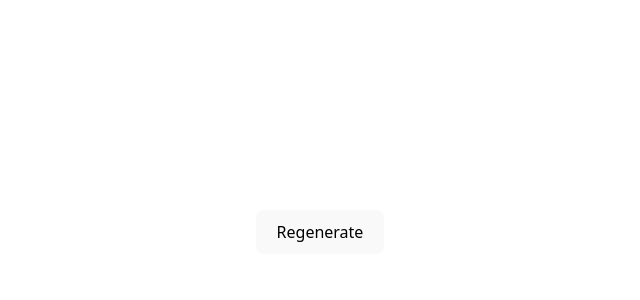
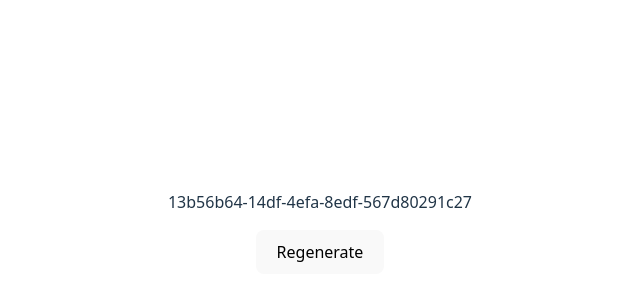
Before and after one commit to patrykomiotek/bosapp, a React (Vite) app: page / in a window 1280 px wide. Shown: the part 176-476 px from the top of the page, without its empty margins (320-960 px from the left). Built offline with nearby package versions, Linux system fonts and the light colour scheme.

Commit message:
feat: with useState and array destrucurization

```diff
--- a/src/components/Generator.tsx
+++ b/src/components/Generator.tsx
@@ -3,18 +3,15 @@ import { useState } from "react";
 import { Text } from "../ui/Text";
 
 function Generator() {
-  const state = useState(); // [0 - value, 1 - fn setter]
-  let uuid = uuidv4();
+  const [uuid, setUuid] = useState(uuidv4()); // [0 - value, 1 - fn setter]
 
   const handleClick = () => {
-    uuid = uuidv4();
-    state[1](uuid);
-    console.log({ uuid });
+    setUuid(uuidv4());
   };
 
   return (
     <>
-      <Text>{state[0]}</Text>
+      <Text>{uuid}</Text>
       <button onClick={handleClick}>Regenerate</button>
       {/* <Button onClick></Button> -> <button onClick={onClick}> */}
     </>
```
